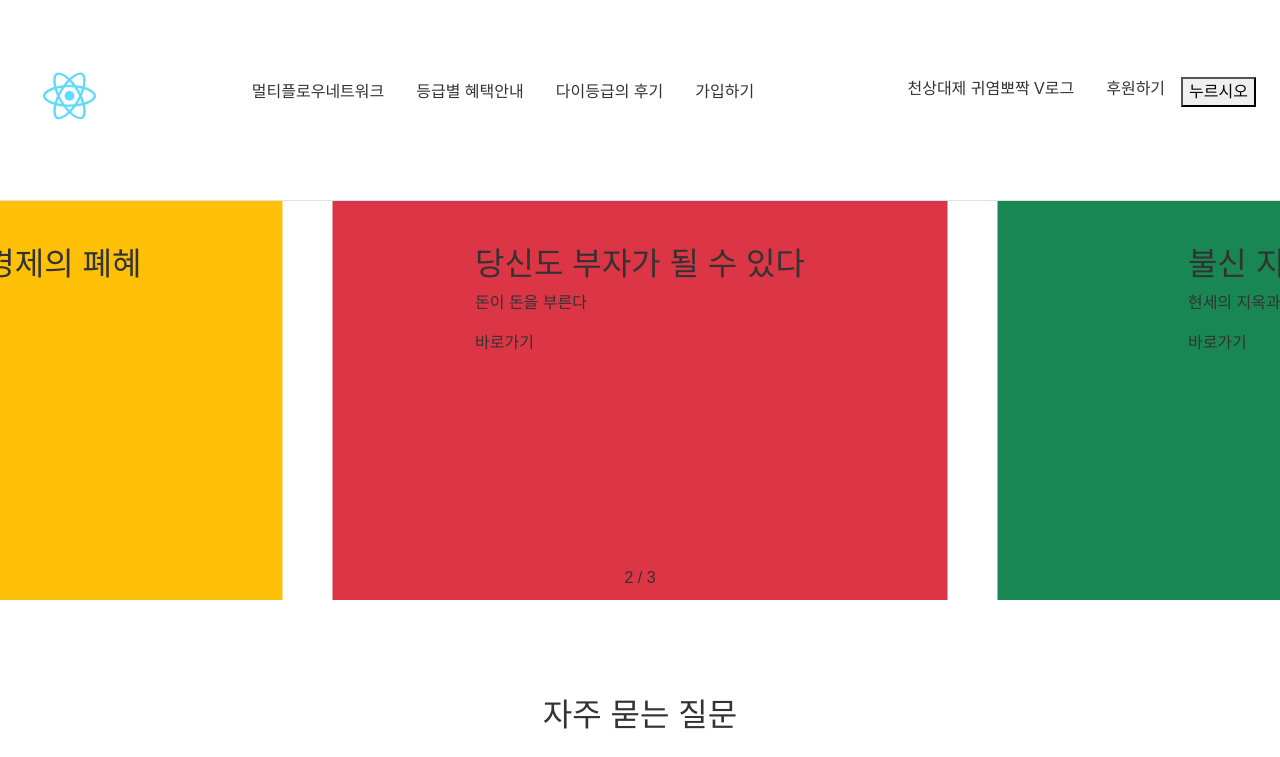
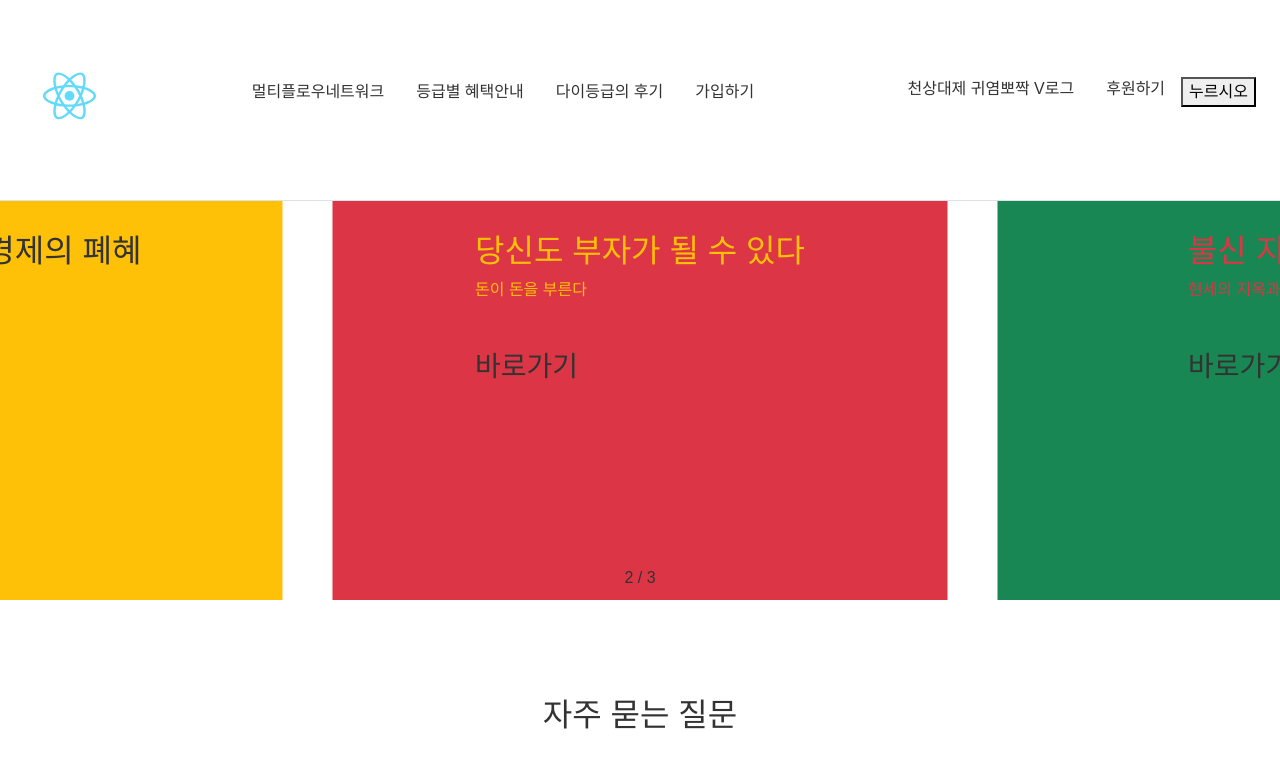
Before and after one commit to molladeath/reactnoob, a React (Create React App) app: page / in a window 1280 px wide. Shown: the top 757 px of the page. Built offline with nearby package versions, Linux system fonts and the light colour scheme; a web font is replaced by a local one.

Commit message:
마무리

```diff
--- a/src/component/Banner.js
+++ b/src/component/Banner.js
@@ -15,13 +15,14 @@ function Banner(props) {
         <div id={props.objid} className='h-100'>
             <Swiper
         modules={[ Pagination, Autoplay]}
+        loop={true}
         spaceBetween={50}
         slidesPerView={2}
         centeredSlides={true}
-        autoplay={{
+         autoplay={{
             delay: 2500,
             disableOnInteraction: false,
-        }}
+         }}
         pagination={{
             type : "fraction"
         }}
@@ -31,17 +32,17 @@ function Banner(props) {
         bannerdb.mainBanner.map((value,idx)=>{
             return (
                 <SwiperSlide key={'sw'+idx } className={mbanner.item +" "+value.cls.join(" ")}>
-                <div>
+                <div className='mt-4'>
                     <h2>
                         {value.title[0]}
                     </h2>
-                    <p>
+                    <p className='mb-5'>
                         {value.title[1]}
                     </p>
                     {
                       value.type == 'a' ?
-                        <a href={value.href[0]} target={value.href[1]}>바로가기</a> :
-                        <Link to={value.href[0]}>바로가기</Link>
+                        <a href={value.href[0]} target={value.href[1]}><h3>경제 바로알기</h3></a> :
+                        <Link to={value.href[0]}><h3 className=''>바로가기</h3></Link>
                     }
                 </div>
             </SwiperSlide>
--- a/src/component/json/bannerdb.json
+++ b/src/component/json/bannerdb.json
@@ -11,13 +11,13 @@
             "title" : ["당신도 부자가 될 수 있다","돈이 돈을 부른다"],
             "type" : "Link",
             "href" : ["/promotion2", ""],
-            "cls" : ["project","bg-danger"]
+            "cls" : ["project","bg-danger","text-warning"]
         },
         {
             "title" : ["불신 지옥","현세의 지옥과 천상대제의 은혜로움"],
             "type" : "Link",
             "href" : ["/promotion3", ""],
-            "cls" : ["project","bg-success"]
+            "cls" : ["project","bg-success","text-danger"]
         }
     ]
 }
```
